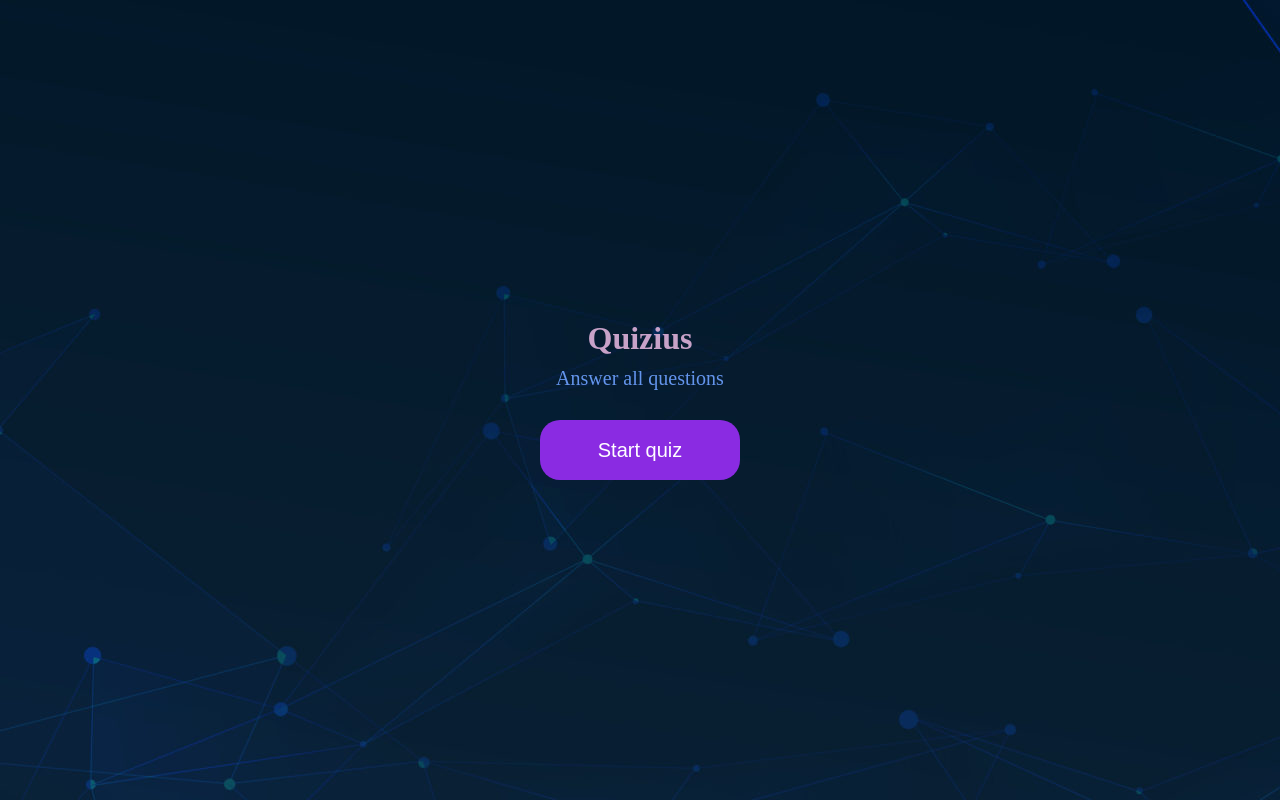
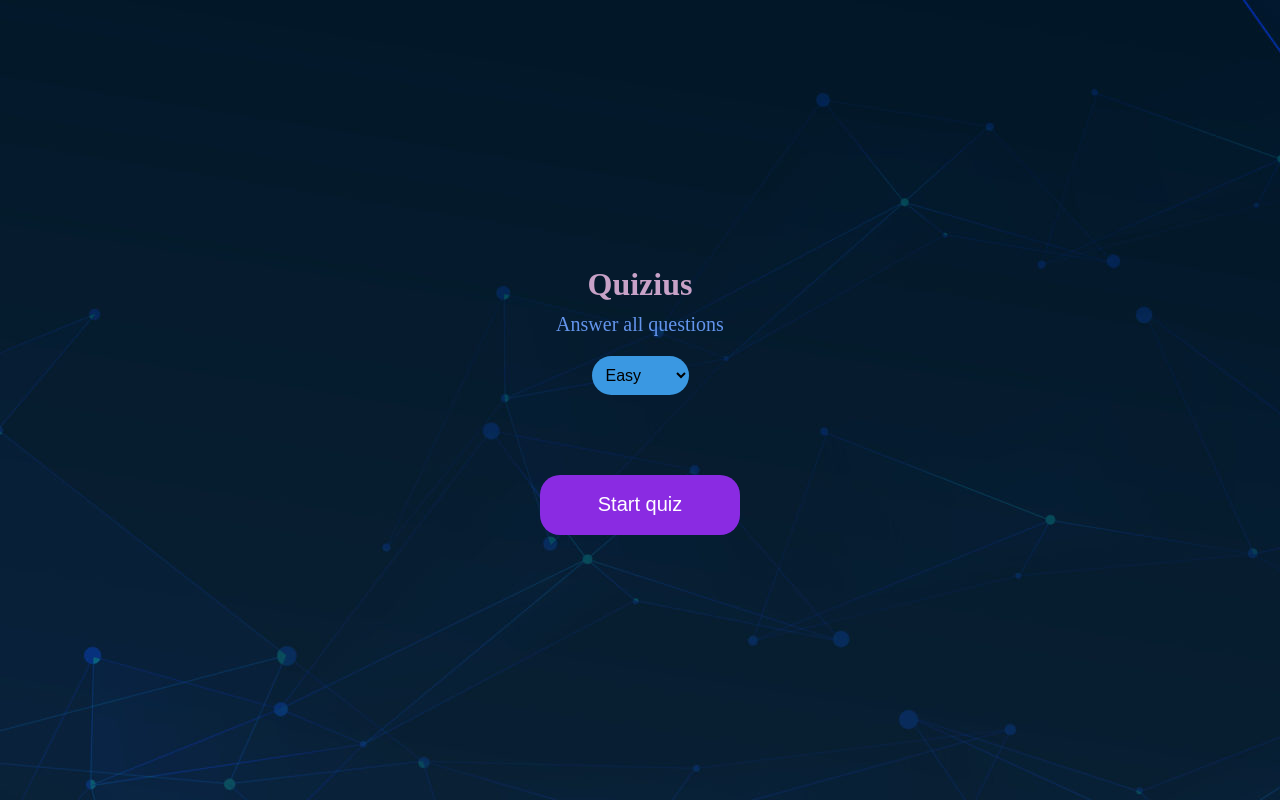
Before and after one commit to AndreiFenesan/Quizical, a React (Create React App) app: page / in a window 1280 px wide. Built offline with nearby package versions, Linux system fonts and the light colour scheme; no server answers.

Commit message:
Added the functionality to select difficulty

```diff
--- a/src/App.tsx
+++ b/src/App.tsx
@@ -6,12 +6,19 @@ function App() : JSX.Element {
     const [isGameRunning, setIsGameRunning] = React.useState<boolean>(false);
     const [questionModels,setQuestionModels] = React.useState<QuestionModel[]>([]);
     const [currentGameNumber,setCurrentGameNumber] = React.useState<number>(1);
+    const [difficulty,setDifficulty] = React.useState("Easy");
 
     function startButtonClickHandler() {
         setIsGameRunning(true);
     }
+    function difficultyMenuOnchange(value:string):void {
+        setDifficulty(value);
+    }
 
     React.useEffect(() => {
+            console.log("Effect ran");
+            console.log(difficulty);
+
             function getArrayOfQuestionModels(data:any):QuestionModel[] {
                 //extracts the question model from the data
                 const arrObj = data.results;
@@ -27,12 +34,12 @@ function App() : JSX.Element {
                 }
                 return resultArray;
             }
-            fetch("https://opentdb.com/api.php?amount=5&type=multiple")
+            fetch(`https://opentdb.com/api.php?amount=5&type=multiple&difficulty=${difficulty.toLowerCase()}`)
                 .then(response => response.json())
                 .then(data => getArrayOfQuestionModels(data))
                 .then(question => setQuestionModels(question))
         }
-    ,[currentGameNumber]);
+    ,[currentGameNumber,difficulty]);
 
     function newGameHandler() {
         setCurrentGameNumber(lastGameNumber => lastGameNumber + 1);
@@ -50,7 +57,7 @@ function App() : JSX.Element {
 
   return (
     <div className="App">
-        {isGameRunning ? <GameScreen allQuestions={questionModels} newGameHandler={newGameHandler}/> : <StartScreen startButtonClickHandler={startButtonClickHandler}/>}
+        {isGameRunning ? <GameScreen allQuestions={questionModels} newGameHandler={newGameHandler}/> : <StartScreen difficulty={difficulty}  selectOnChange={difficultyMenuOnchange} startButtonClickHandler={startButtonClickHandler}/>}
     </div>
   );
 }
--- a/src/Start Screen/StartScreen.css
+++ b/src/Start Screen/StartScreen.css
@@ -36,3 +36,13 @@
     font-size: 20px;
     font-weight: 500;
 }
+
+.select{
+
+    margin: 20px 0 50px 0;
+    padding: 10px;
+    background-color: #3a98e2;
+    border: none;
+    border-radius: 20px;
+    font-size: 16px;
+}
--- a/src/Start Screen/StartScreen.tsx
+++ b/src/Start Screen/StartScreen.tsx
@@ -2,14 +2,26 @@ import React from "react";
 import './StartScreen.css';
 interface StartScreenProps {
     startButtonClickHandler: () => void// button click handler
+    selectOnChange: (value:string) =>void
+    difficulty:string
 }
 
-const StartScreen : React.FC<StartScreenProps> = ({startButtonClickHandler}) : JSX.Element =>   {
+const StartScreen : React.FC<StartScreenProps> = ({startButtonClickHandler,difficulty,selectOnChange}) : JSX.Element =>   {
+
     return (
         <div className={"startScreen--container"}>
             <h1 className={"game--title"}>Quizius</h1>
             <p className={"game--description"}>Answer all questions</p>
-            <input type={"button"} className={"start--quiz--button"} value={"Start quiz"} onClick={startButtonClickHandler }/>
+            <select
+                className={"select"}
+                value={difficulty}
+                onChange={(event) => selectOnChange(event.target.value)}
+            >
+                <option value={"Easy"}>Easy</option>
+                <option value={"Medium"}>Medium</option>
+                <option value={"Hard"}>Hard</option>
+            </select>
+            <input type={"button"} className={"start--quiz--button"} value={"Start quiz"} onClick={startButtonClickHandler}/>
         </div>
     );
 }
```
